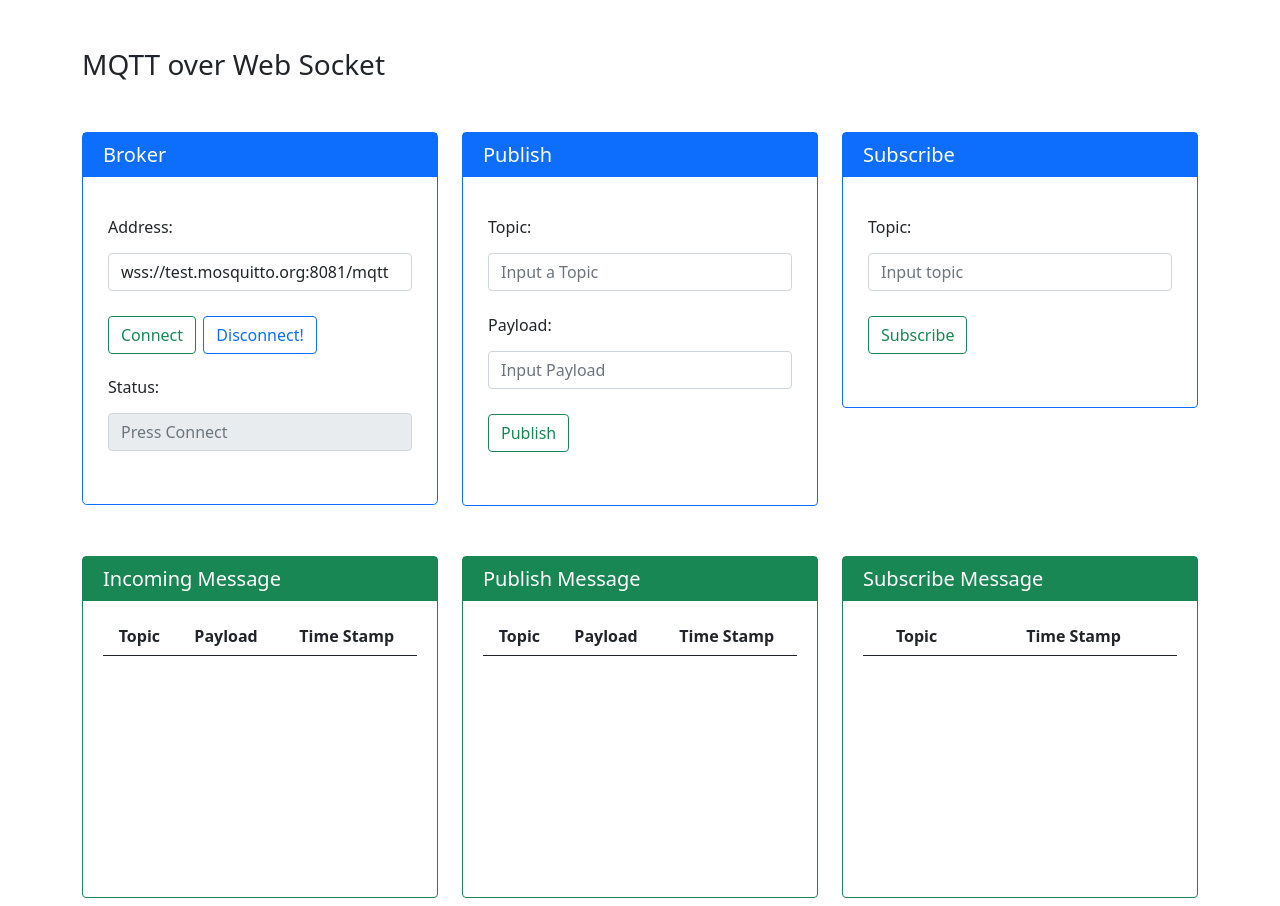
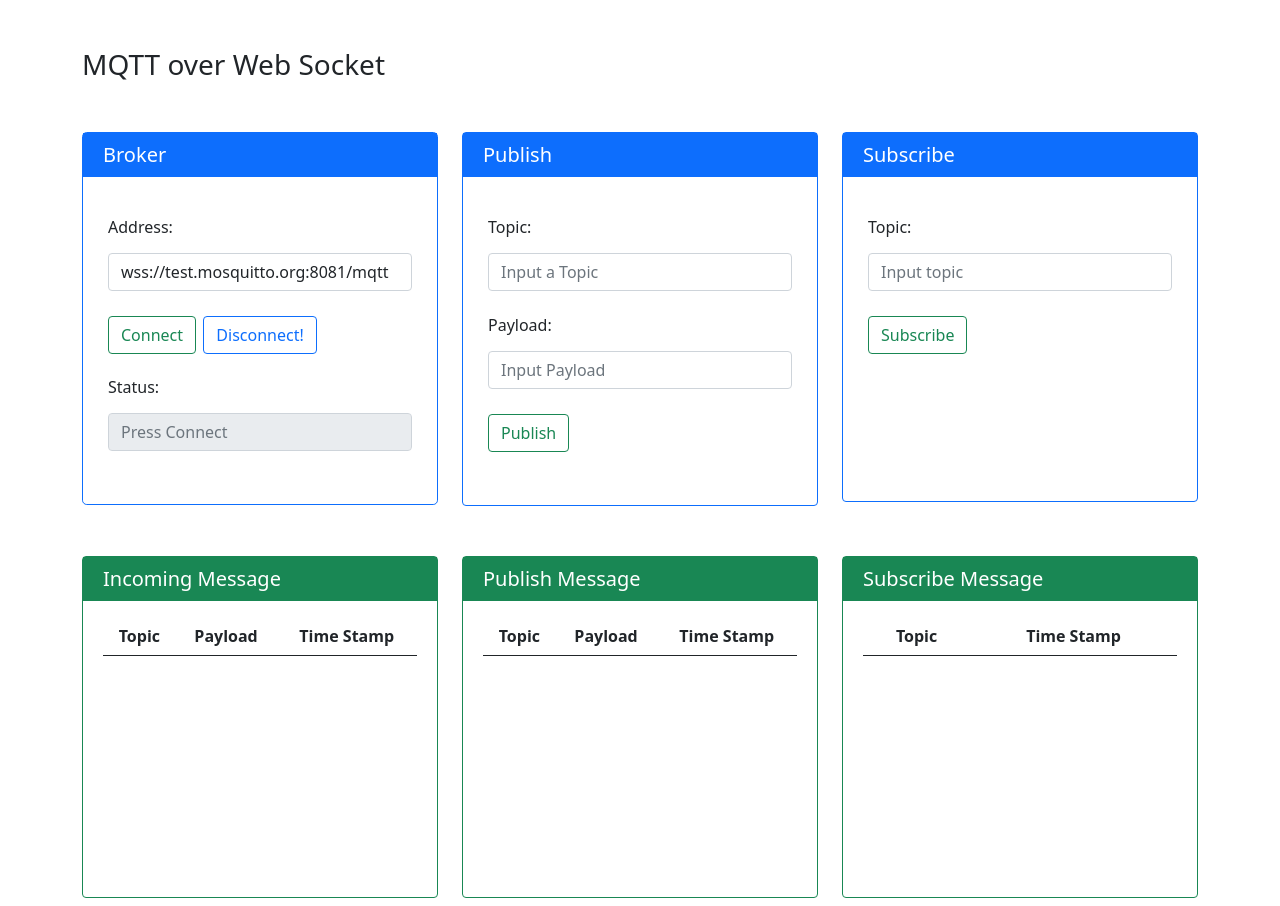
Before and after one commit to Gnopisac15/paho-mqtt, a website: page index.html in a window 1280 px wide. Drawn offline with nearby package versions, Linux system fonts and the light colour scheme.

Commit message:
Change size

```diff
--- a/index.html
+++ b/index.html
@@ -113,7 +113,7 @@
             </div>
             <!-- Subscribe -->
             <div class="col-sm-4">
-                <div id="subbox" class="border border-primary rounded" style="margin-top:50px;">
+                <div id="subbox" class="border border-primary rounded" style="margin-top:50px;height: 370px;">
                     <div class="panel panel-info">
                         <div class="panel-heading bg-primary">
                             <div class="panel-title">
```
